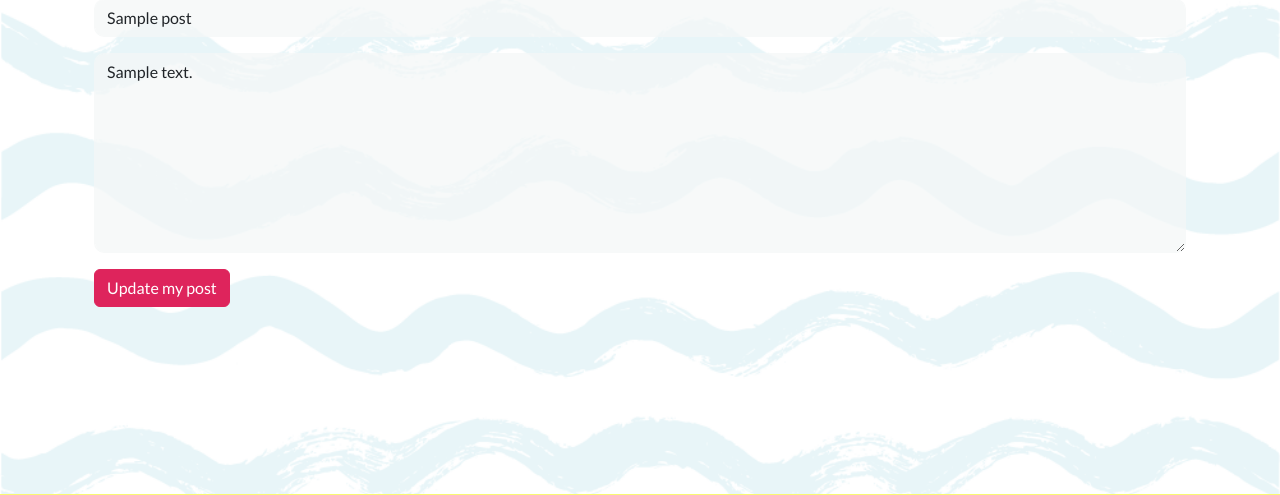
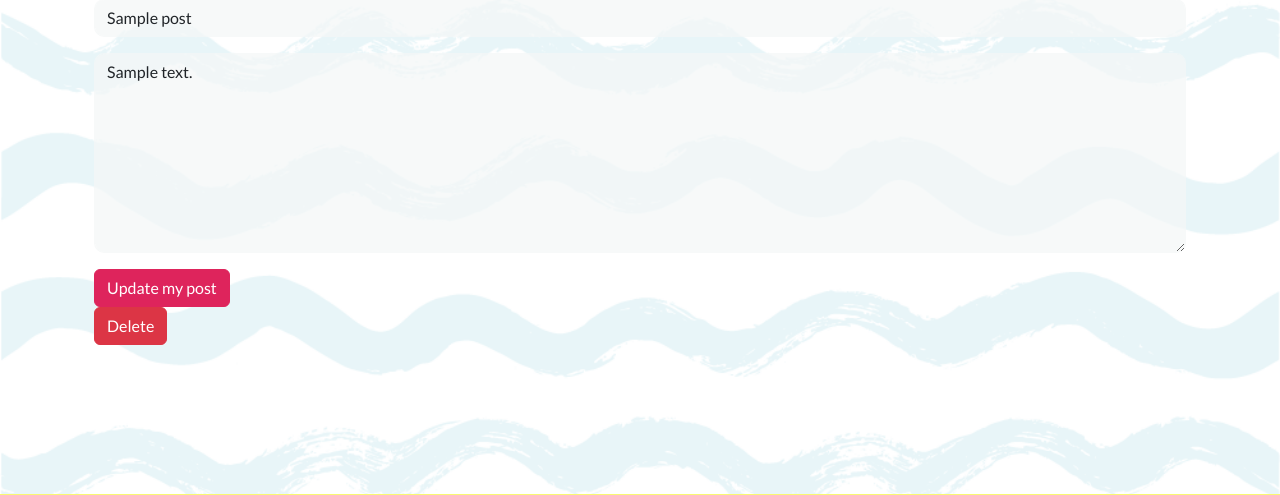
Before and after one commit to lienebriede/jurtaka, a Django app: a page that uses main_forum/templates/main_forum/edit_post.html in a window 1280 px wide. Shown: the part 147-642 px from the top of the page. Run offline with Django 4.2, Linux system fonts and the light colour scheme; tables that the repository leaves empty hold one stand-in row (values such as "Sample post"); parts of the project's set-up code (start-up, migrations or seed data) failed here and were passed over; some libraries are stand-ins or nearby versions.

Commit message:
Add delete post, update views, urls, templates

```diff
--- a/main_forum/templates/main_forum/edit_post.html
+++ b/main_forum/templates/main_forum/edit_post.html
@@ -8,5 +8,9 @@
         {{ post_form.as_p }}
         <button type="submit" class="btn btn-primary" id="submitButton">Update my post</button>
     </form>
+    <form method="post" action="{% url 'post_delete' slug=post.slug post_id=post.id %}" style="display: inline;">
+        {% csrf_token %}
+        <button type="submit" class="btn btn-danger">Delete</button>
+    </form>
 </div>
 {% endblock %}
--- a/main_forum/templates/main_forum/post_create.html
+++ b/main_forum/templates/main_forum/post_create.html
@@ -11,3 +11,5 @@
         <div class="pt-5 pb-3"><button class="btn btn-primary center" type="submit">Add</button>
     </form>
 </div>
+
+{% endblock %}
--- a/main_forum/templates/main_forum/post_detail.html
+++ b/main_forum/templates/main_forum/post_detail.html
@@ -30,7 +30,6 @@
     <a href="{% url 'post_edit' slug=post.slug post_id=post.id %}" class="btn btn-edit">Edit my post</a>
     {% endif %}
     <!-- Add comment -->
-
     {% if user.is_authenticated %}
     {% if post.status != 3 %}
     <div class="row m-3">
--- a/main_forum/urls.py
+++ b/main_forum/urls.py
@@ -6,4 +6,5 @@ urlpatterns = [
     path('post/', views.post_create, name='post_create'),
     path('<slug:slug>/', views.post_detail, name = 'post_detail'),
     path('<slug:slug>/edit_post/<int:post_id>/', views.post_edit, name='post_edit'),
+    path('<slug:slug>/delete_post/<int:post_id>/', views.post_delete, name='post_delete'),
 ]
--- a/main_forum/views.py
+++ b/main_forum/views.py
@@ -1,5 +1,5 @@
+from django.http import HttpResponse
 from django.shortcuts import render, get_object_or_404, redirect
-from django.http import HttpResponse
 from django.contrib import messages
 from django.core.paginator import Paginator
 from django.contrib.admin.views.decorators import staff_member_required
@@ -69,7 +69,6 @@ def post_create(request):
     """
     View to display a form for creating posts
     """
-
     post_form = PostForm()
 
     if request.method == "POST":
@@ -98,7 +97,6 @@ def post_edit(request, slug, post_id):
     """
     View to edit posts
     """
-
     post = get_object_or_404(Post, slug=slug, id=post_id)
 
     if request.method == "POST":
@@ -130,7 +128,6 @@ def approve_posts(request):
     """
     View to approve edited posts
     """
-
     pending_posts = Post.objects.filter(status=3)
 
     if request.method == "POST":
@@ -150,3 +147,16 @@ def approve_posts(request):
             'pending_posts': pending_posts
         },
     )
+
+def post_delete(request, slug, post_id):
+    """
+    View to delete posts
+    """
+    post = get_object_or_404(Post, slug=slug, id=post_id)
+
+    if request.method == "POST" and post.author == request.user:
+        post.delete()
+        messages.success(request, 'Your post has been deleted successfully!')
+        return redirect('home')
+
+    return redirect('post_detail', slug=post.slug)
```
